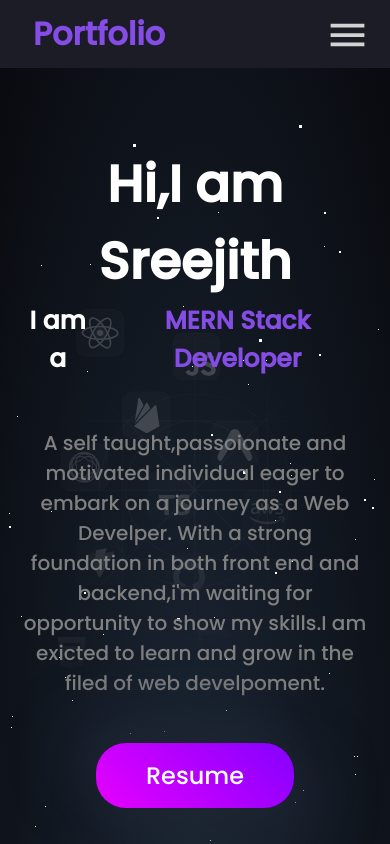
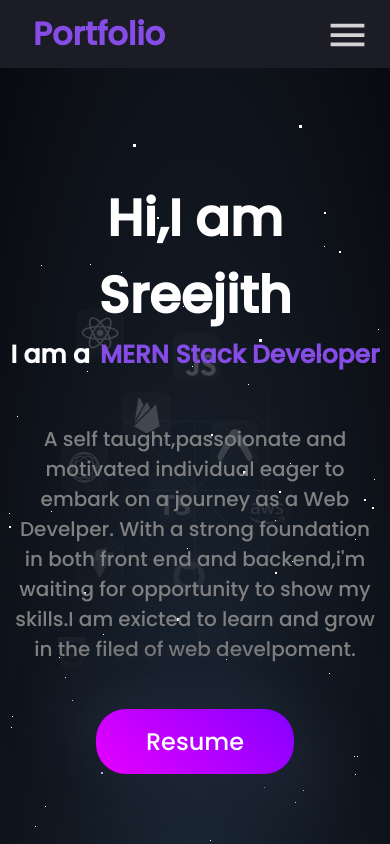
Before and after one commit to Sreejith-10/portfolio-sreejith, a React (Vite) app: page / in a window 390 px wide. Shown: the top 844 px of the page. Built offline with nearby package versions, Linux system fonts and the light colour scheme.

Commit message:
updated responsive view

```diff
--- a/index.html
+++ b/index.html
@@ -1,7 +1,7 @@
 <!DOCTYPE html>
 <html lang="en">
 	<head>
-		<meta charset="UTF-8" />
+		<meta name="portfolio" charset="UTF-8" />
 		<link rel="icon" type="image/svg+xml" href="/vite.svg" />
 		<meta name="viewport" content="width=device-width, initial-scale=1.0" />
 		<title>Sreejith</title>
--- a/src/components/CardDetails.tsx
+++ b/src/components/CardDetails.tsx
@@ -157,7 +157,7 @@ const CardDetails = ({setShowDetails, cardData, layoutId}: CardDetailsType) => {
 				</IconBox>
 				<CardImages alt="not found" src={cardData.projectImg} />
 				<CardTech>
-					{cardData.tech.map((item, id) => {
+					{cardData?.tech?.map((item, id) => {
 						return <Span key={id}>{item}</Span>;
 					})}
 				</CardTech>
@@ -169,7 +169,7 @@ const CardDetails = ({setShowDetails, cardData, layoutId}: CardDetailsType) => {
 						Features
 					</h1>
 					<UL>
-						{cardData.features.map((item, id) => {
+						{cardData?.features?.map((item, id) => {
 							return <List key={id}>{item}</List>;
 						})}
 					</UL>
@@ -184,7 +184,7 @@ const CardDetails = ({setShowDetails, cardData, layoutId}: CardDetailsType) => {
 					<ImgWrapper
 						onMouseEnter={() => setScrolling(true)}
 						onMouseLeave={() => setScrolling(false)}>
-						{cardData.images.map((item, id) => {
+						{cardData?.images?.map((item, id) => {
 							return <MiniImg alt="not found" src={item} key={id} />;
 						})}
 					</ImgWrapper>
--- a/src/components/ContactForm.tsx
+++ b/src/components/ContactForm.tsx
@@ -19,7 +19,8 @@ const FormInput = styled.input`
 `;
 const FormText = styled.textarea`
 	width: 100%;
-	height: 80px;
+	height: 200px;
+	resize: none;
 	font-size: 18px;
 	color: ${({theme}) => theme.white};
 	border-radius: 12px;
--- a/src/components/Hero.tsx
+++ b/src/components/Hero.tsx
@@ -1,4 +1,3 @@
-import {Typography} from "@mui/material";
 import styled from "styled-components";
 import {darkTheme} from "../utils/Theme";
 import {links, userInfo} from "../constants/UserData";
@@ -102,8 +101,7 @@ const HeroInfoStart = styled.h4`
 	gap: 10px;
 	margin-top: 2px;
 	@media (max-width: 600px) {
-		width: "100%";
-		line-break: "normal";
+		white-space: nowrap;
 		font-size: 25px;
 	}
 `;
--- a/src/constants/UserData.ts
+++ b/src/constants/UserData.ts
@@ -136,8 +136,8 @@ export const projectCard: CardData = [
 	},
 	{
 		projectId: "git_2",
+		projectTitle: "Chat Zone",
 		projectImg: "/images/projectImg/chat1.png",
-		projectTitle: "Chat Zone",
 		tech: ["React JS", "JavaScript", "Tailwind CSS", "Firebase"],
 		description:
 			"Chat zone is an web application made with react and firebase which users can add friends and message them.",
@@ -145,6 +145,22 @@ export const projectCard: CardData = [
 		images: ["/images/projectImg/chat1.png"],
 		github: "https://github.com/Sreejith-10/Chat-app",
 		live: "https://chat-app-167f4.firebaseapp.com/",
+	},
+	{
+		projectId: "dev_1",
+		projectTitle: "Weather-App",
+		description: "A weather app build with Next js",
+		features: [
+			"Daily forcast",
+			"Sevenday forecast",
+			"Search places",
+			"Other weather related info such as humidity,air quality, etc",
+		],
+		projectImg: "/images/projectImg/next-wather-app.png",
+		tech: ["Next Js", "Daisy UI", "Oneweathermap"],
+		live: "https://my-next-weather-app.vercel.app/",
+		github: "https://github.com/Sreejith-10/weather-app-next",
+		images:["../../public/images/projectImg/weather-app.png"]
 	},
 	{
 		projectId: "git_3",
@@ -193,21 +209,7 @@ export const projectCard: CardData = [
 ];
 
 export const workingProjects: WorkingProjectsType = [
-	{
-		projectId: "dev_1",
-		projectTitle: "Weather-App",
-		description: "A weather app build with Next js",
-		features: [
-			"Daily forcast",
-			"Sevenday forecast",
-			"Search places",
-			"Other weather related info such as humidity,air quality, etc",
-		],
-		projectImg: "/images/projectImg/next-wather-app.png",
-		tech: ["Next Js", "Daisy UI", "Oneweathermap"],
-		live: "https://my-next-weather-app.vercel.app/",
-		github: "https://github.com/Sreejith-10/weather-app-next",
-	},
+
 ];
 
 export const links = {
```
Also changed, not shown: public/images/projectImg/weather-app.png (added), 1 other file (tests, documents, lock files or other folders).
